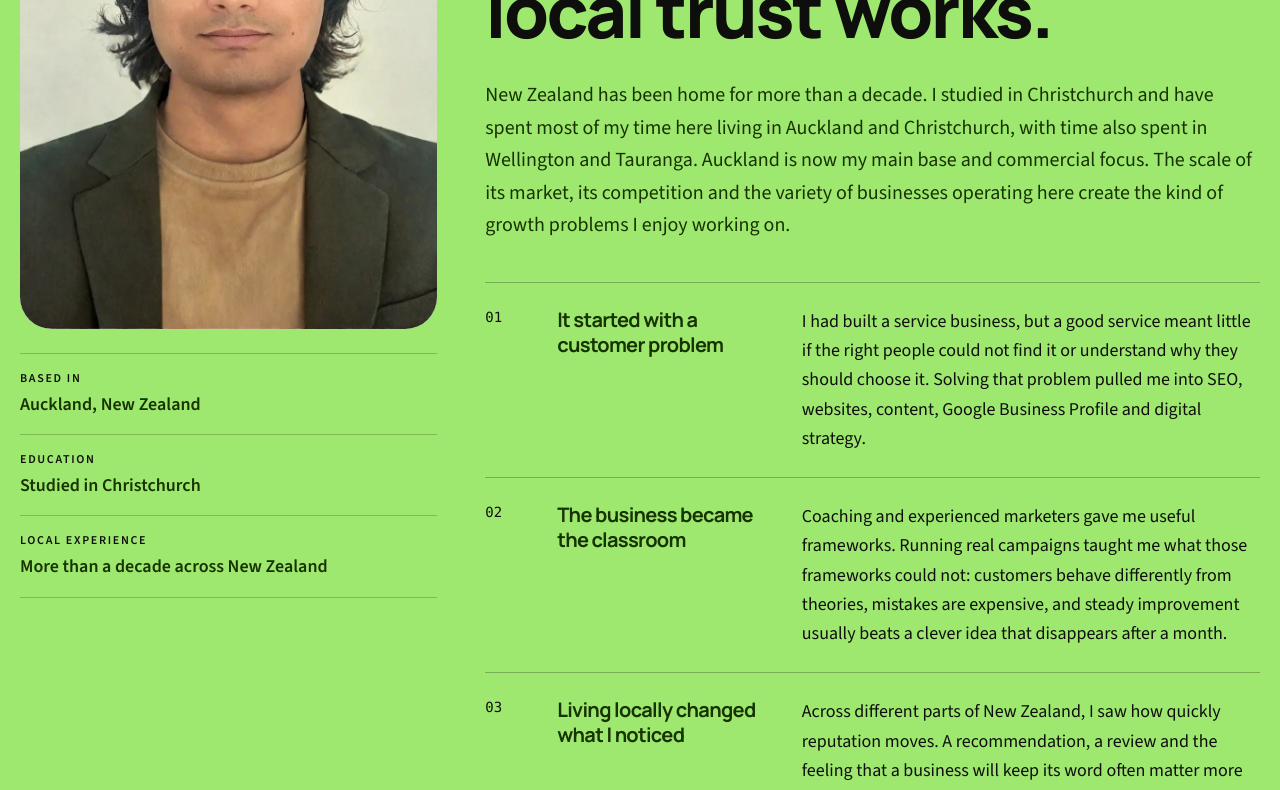
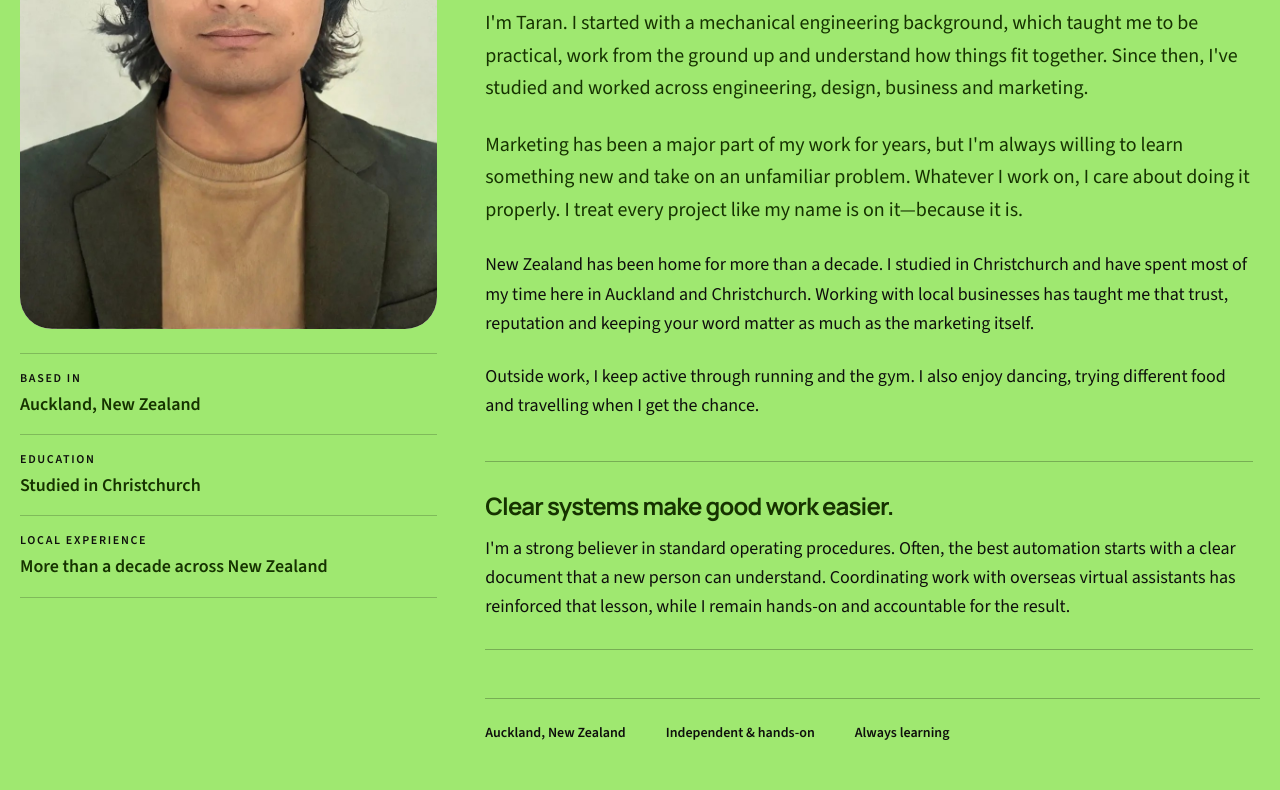
Before and after one commit to taranveerultra-bot/Tara-cv, a Next.js app: page / in a window 1280 px wide. Shown: the part 10000-10790 px from the top of the page. Built offline with nearby package versions, Linux system fonts and the light colour scheme.

Commit message:
Simplify and personalise About story

```diff
--- a/src/components/PortfolioSections.tsx
+++ b/src/components/PortfolioSections.tsx
@@ -222,61 +222,44 @@ export const AboutSection = () => (
                 </div>
                 <div>
                     <h2 className="max-w-5xl text-4xl font-extrabold leading-[.95] sm:text-6xl lg:text-7xl">
-                        New Zealand is home. Building businesses here taught me how local trust works.
+                        Practical by background. Curious by nature.
                     </h2>
                     <p className="mt-8 max-w-3xl text-xl leading-relaxed text-secondary">
-                        New Zealand has been home for more than a decade. I studied in Christchurch and have spent most
-                        of my time here living in Auckland and Christchurch, with time also spent in Wellington and
-                        Tauranga. Auckland is now my main base and commercial focus. The scale of its market, its
-                        competition and the variety of businesses operating here create the kind of growth problems I
-                        enjoy working on.
+                        I&apos;m Taran. I started with a mechanical engineering background, which taught me to be
+                        practical, work from the ground up and understand how things fit together. Since then,
+                        I&apos;ve studied and worked across engineering, design, business and marketing.
+                    </p>
+                    <p className="mt-6 max-w-3xl text-xl leading-relaxed text-secondary">
+                        Marketing has been a major part of my work for years, but I&apos;m always willing to learn
+                        something new and take on an unfamiliar problem. Whatever I work on, I care about doing it
+                        properly. I treat every project like my name is on it—because it is.
                     </p>
 
-                    <ol className="mt-10 border-t border-black/25">
-                        {[
-                            {
-                                title: "It started with a customer problem",
-                                copy: "I had built a service business, but a good service meant little if the right people could not find it or understand why they should choose it. Solving that problem pulled me into SEO, websites, content, Google Business Profile and digital strategy.",
-                            },
-                            {
-                                title: "The business became the classroom",
-                                copy: "Coaching and experienced marketers gave me useful frameworks. Running real campaigns taught me what those frameworks could not: customers behave differently from theories, mistakes are expensive, and steady improvement usually beats a clever idea that disappears after a month.",
-                            },
-                            {
-                                title: "Living locally changed what I noticed",
-                                copy: "Across different parts of New Zealand, I saw how quickly reputation moves. A recommendation, a review and the feeling that a business will keep its word often matter more than polished promotion. Trust is not a marketing extra here; it is part of the offer.",
-                            },
-                            {
-                                title: "Clear systems make growth easier to manage",
-                                copy: "I am a strong believer in standard operating procedures. Often, the most useful automation starts with a clear document that helps a new person understand the work. Coordinating projects with overseas virtual assistants has reinforced that lesson: I stay hands-on and accountable, while making each process clear enough to follow, measure and improve. AI comes after that foundation, when it can make the work more consistent.",
-                            },
-                        ].map((chapter, index) => (
-                            <li
-                                key={chapter.title}
-                                className="grid gap-3 border-b border-black/25 py-6 sm:grid-cols-[3rem_.65fr_1.35fr] sm:gap-6"
-                            >
-                                <span className="font-mono text-sm text-secondary/60">0{index + 1}</span>
-                                <h3 className="text-xl font-bold leading-tight text-secondary">{chapter.title}</h3>
-                                <p className="leading-relaxed text-secondary/80">{chapter.copy}</p>
-                            </li>
-                        ))}
-                    </ol>
+                    <p className="mt-6 max-w-3xl leading-relaxed text-secondary/80">
+                        New Zealand has been home for more than a decade. I studied in Christchurch and have spent most
+                        of my time here in Auckland and Christchurch. Working with local businesses has taught me that
+                        trust, reputation and keeping your word matter as much as the marketing itself.
+                    </p>
 
-                    <p className="mt-10 max-w-3xl leading-relaxed text-secondary/80">
-                        Running businesses here has taught me that every marketing decision is an investment. Instead of
-                        asking, “What marketing should we do?”, I prefer asking:
+                    <p className="mt-6 max-w-3xl leading-relaxed text-secondary/80">
+                        Outside work, I keep active through running and the gym. I also enjoy dancing, trying different
+                        food and travelling when I get the chance.
                     </p>
-                    <blockquote className="mt-7 max-w-3xl border-l-4 border-secondary pl-6 text-3xl font-bold leading-tight text-secondary sm:text-4xl">
-                        “What will genuinely help this business grow?”
-                    </blockquote>
-                    <p className="mt-7 max-w-3xl text-xl font-semibold leading-relaxed text-secondary">
-                        I&apos;m naturally curious, always learning and always looking for better ways to help local
-                        businesses grow stronger over time.
-                    </p>
+
+                    <div className="mt-10 max-w-3xl border-y border-black/25 py-7">
+                        <h3 className="text-2xl font-bold text-secondary">Clear systems make good work easier.</h3>
+                        <p className="mt-3 leading-relaxed text-secondary/80">
+                            I&apos;m a strong believer in standard operating procedures. Often, the best automation
+                            starts with a clear document that a new person can understand. Coordinating work with
+                            overseas virtual assistants has reinforced that lesson, while I remain hands-on and
+                            accountable for the result.
+                        </p>
+                    </div>
+
                     <div className="mt-12 flex flex-wrap gap-x-10 gap-y-3 border-t border-black/25 pt-6 text-sm font-semibold">
                         <span>Auckland, New Zealand</span>
                         <span>Independent & hands-on</span>
-                        <span>Marketing + development</span>
+                        <span>Always learning</span>
                     </div>
                 </div>
             </div>
```
